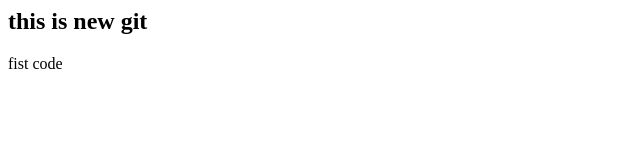
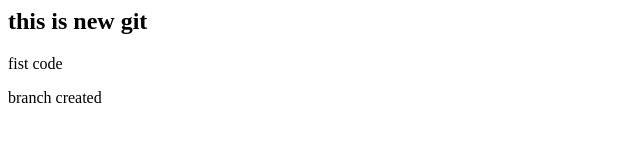
Before and after one commit to monavyas082/mygit, a plain HTML site: page index.html in a window 1280 px wide. Shown: the whole page, without its empty margins (0-640 px from the left). Drawn offline with Linux system fonts and the light colour scheme.

Commit message:
branch updated

```diff
--- a/index.html
+++ b/index.html
@@ -1,4 +1,5 @@
 <html>
 <head><h2>this is new git</h2></head>
 <body><p>fist code</p></body>
+  <p>branch created</p>
 </html>
```
